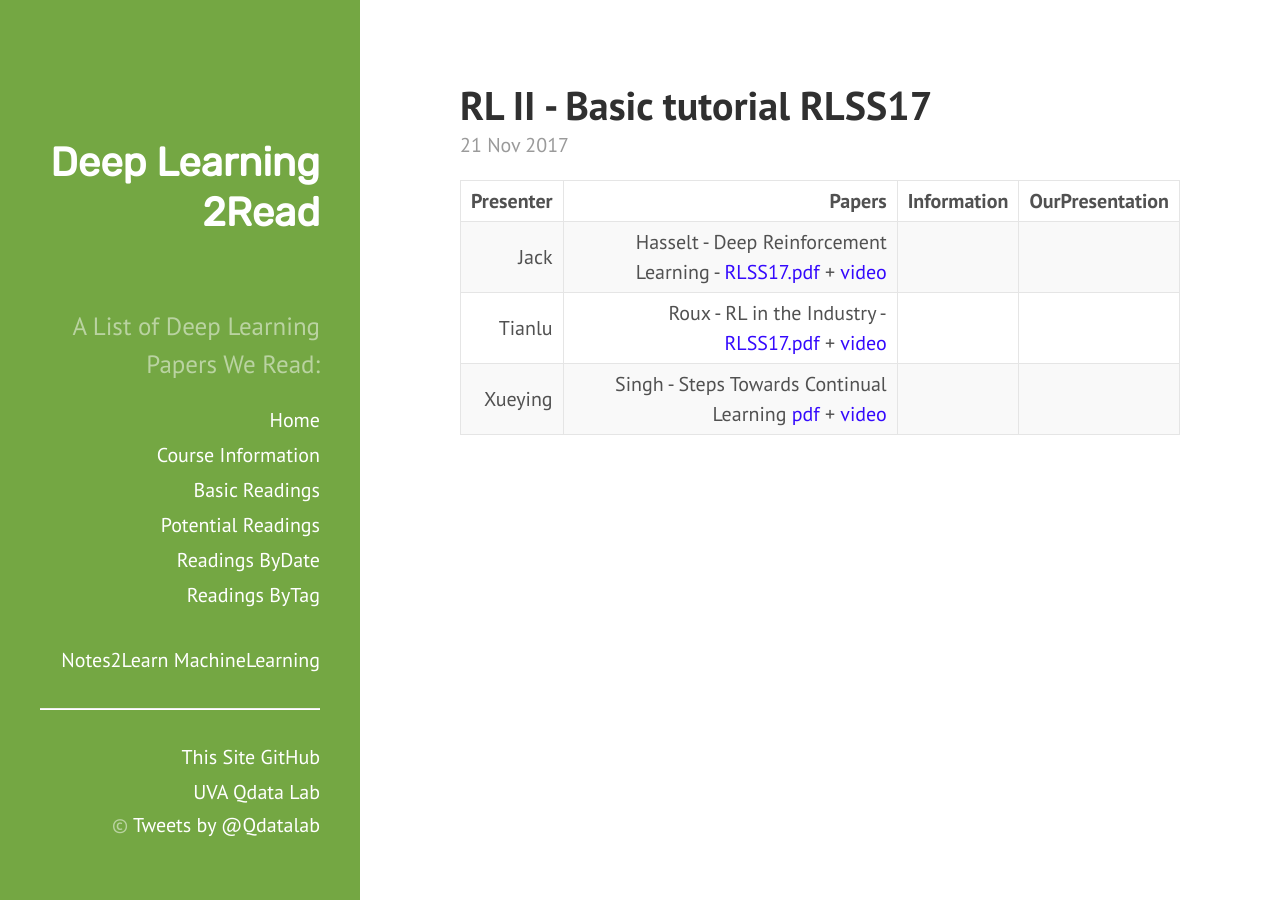
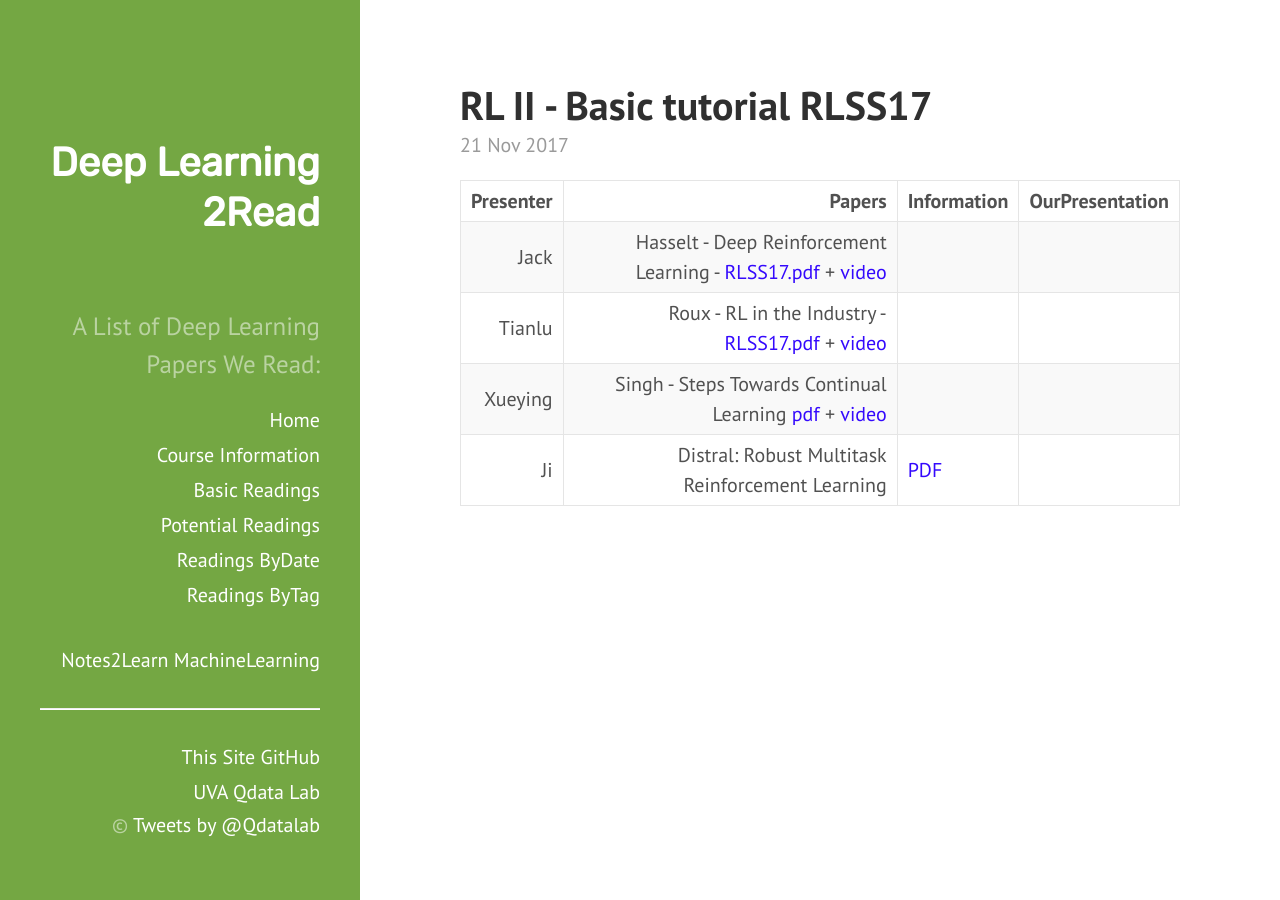
Before and after one commit to QData/deep2Read, a Jekyll site: the page built from _posts/2017-11-21-.md, in a window 1280 px wide. Built offline with Jekyll 4.4.1, drawn with Linux system fonts in a browser that asks for light colours.

Commit message:
two more reschedule

```diff
--- a/_posts/2017-11-21-.md
+++ b/_posts/2017-11-21-.md
@@ -11,3 +11,4 @@ tags:
 | Jack | Hasselt - Deep Reinforcement Learning - [RLSS17.pdf](https://drive.google.com/file/d/0BzUSSMdMszk6UE5TbWdZekFXSE0/view?usp=drive_web) + [video](http://videolectures.net/deeplearning2017_van_hasselt_deep_reinforcement/) |
 | Tianlu | Roux - RL in the Industry - [RLSS17.pdf](https://drive.google.com/file/d/0BzUSSMdMszk6bEprTUpCaHRrQ28/view) + [video](http://videolectures.net/deeplearning2017_le_roux_recommendation_system/) |
 | Xueying | Singh - Steps Towards Continual Learning [pdf](https://drive.google.com/file/d/0BzUSSMdMszk6YVhFUUNLZnZLSWs/view?usp=drive_web) + [video](http://videolectures.net/deeplearning2017_singh_reinforcement_learning/) |
+| Ji | Distral: Robust Multitask Reinforcement Learning | [PDF](https://arxiv.org/pdf/1707.04175.pdf) |
```
Also changed, not shown: _posts/2017-11-30-.md (+0 -1 lines).
